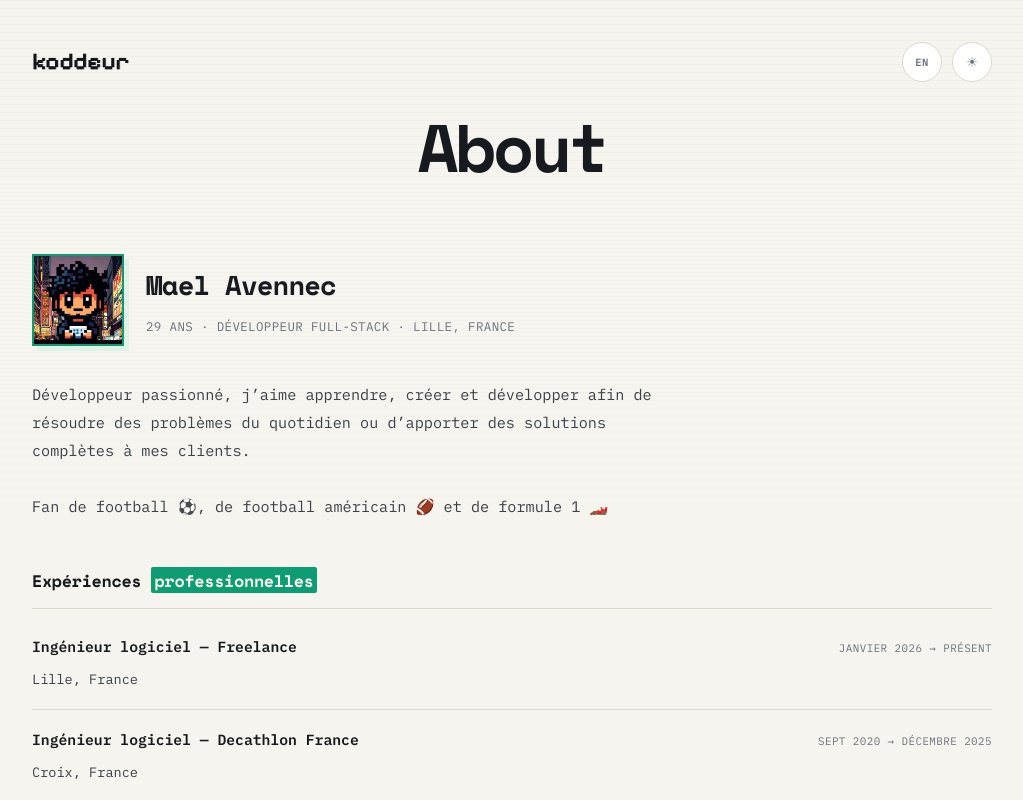
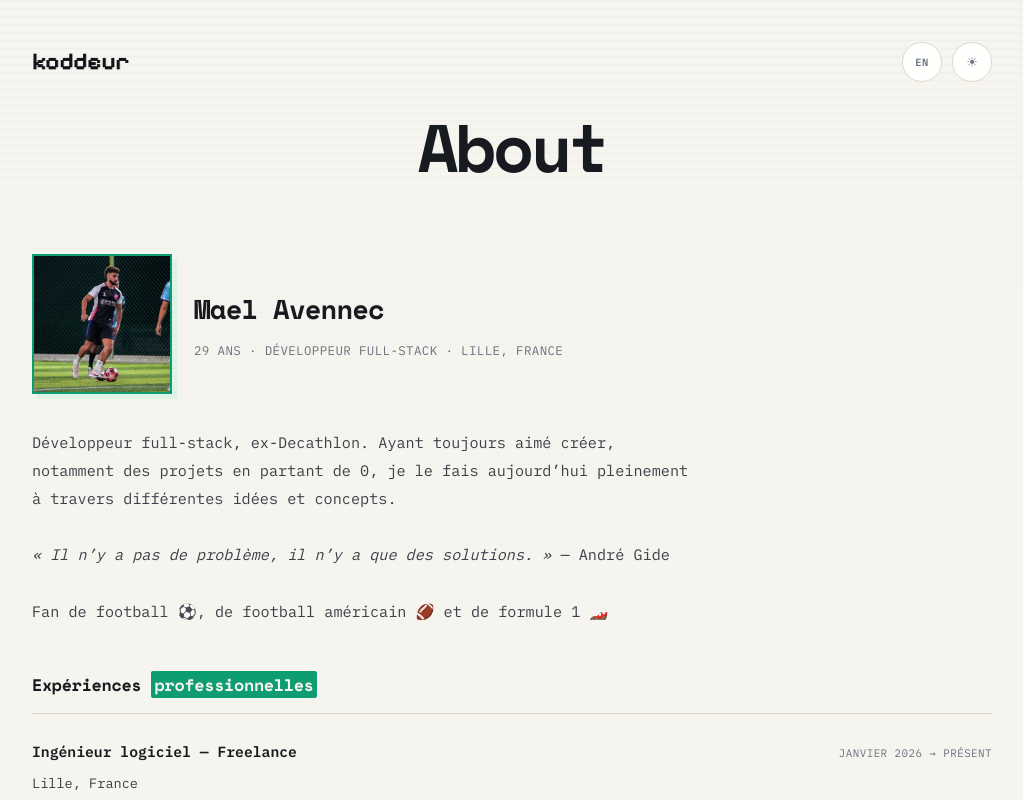
Before and after one commit to koddeur/koddeur-website, a Next.js app: page /about in a window 1280 px wide. Shown: the top 800 px of the page, without its empty margins (128-1151 px from the left). Built offline with nearby package versions, Linux system fonts and the light colour scheme.

Commit message:
Update about page photo with click-to-enlarge and rewrite bio

```diff
--- a/app/about/page.tsx
+++ b/app/about/page.tsx
@@ -1,5 +1,5 @@
-import Image from "next/image";
 import Link from "next/link";
+import { AboutPhoto } from "@/components/about-photo";
 import { highlightTitle } from "@/components/highlighted-title";
 import { Bi } from "@/components/i18n";
 import { LanguageToggle } from "@/components/language-toggle";
@@ -66,7 +66,7 @@ export default function AboutPage() {
       </header>
 
       <section className="about-profile">
-        <span className="about-photo"><Image src="/koddevr-logo.jpg" alt="Mael Avennec" width={184} height={184} /></span>
+        <AboutPhoto />
         <div className="about-identity">
           <h2>Mael Avennec</h2>
           <p><Bi fr="29 ans · Développeur Full-stack · Lille, France" en="29 y/o · Full-stack Developer · Lille, France" /></p>
@@ -75,8 +75,8 @@ export default function AboutPage() {
 
       <p className="about-bio">
         <Bi
-          fr={<>Développeur passionné, j&rsquo;aime apprendre, créer et développer afin de résoudre des problèmes du quotidien ou d&rsquo;apporter des solutions complètes à mes clients.<br /><br />Fan de football ⚽️, de football américain 🏈 et de formule 1 🏎️</>}
-          en={<>Passionate developer, I love learning, building and coding to solve everyday problems or deliver complete solutions for my clients.<br /><br />Fan of football ⚽️, American football 🏈 and Formula 1 🏎️</>}
+          fr={<>Développeur full-stack, ex-Decathlon. Ayant toujours aimé créer, notamment des projets en partant de 0, je le fais aujourd&rsquo;hui pleinement à travers différentes idées et concepts.<br /><br /><em>« Il n&rsquo;y a pas de problème, il n&rsquo;y a que des solutions. »</em> — André Gide<br /><br />Fan de football ⚽️, de football américain 🏈 et de formule 1 🏎️</>}
+          en={<>Full-stack developer, ex-Decathlon. I&rsquo;ve always loved building things, especially projects from scratch, and today I do it fully through different ideas and concepts.<br /><br /><em>&ldquo;There are no problems, only solutions.&rdquo;</em> — André Gide<br /><br />Fan of football ⚽️, American football 🏈 and Formula 1 🏎️</>}
         />
       </p>
 
--- a/app/globals.css
+++ b/app/globals.css
@@ -151,8 +151,12 @@ footer { display: flex; justify-content: space-between; margin-top: 38px; color:
 .article-page { width: min(100%, 760px); margin: 0 auto; }.article-kicker { justify-content: space-between; margin-bottom: 34px; }.article-kicker span { color: var(--electric-dim); }.article-page h1, .admin-heading h1 { margin: 0; font-family: "Space Mono", monospace; letter-spacing: -.06em; }.article-page h1 { font-size: clamp(1.85rem, 4.4vw, 3.4rem); line-height: 1.35; }.admin-heading h1 { font-size: clamp(2rem, 5vw, 3.85rem); line-height: 1.16; }.publish-date { margin: 26px 0 0; color: var(--muted); font-size: .72rem; letter-spacing: .04em; text-transform: uppercase; }.publish-date time { color: var(--electric-dim); }.publish-date .view-count { color: var(--muted); }.article-description { max-width: 660px; margin: 22px 0 0; color: var(--body-soft); font-size: 1rem; line-height: 1.8; }.article-tags { margin-top: 22px; }.article-rule { height: 1px; margin: 45px 0; background: var(--line); }
 
 .about-profile { display: flex; align-items: center; gap: 22px; margin-bottom: 34px; }
-.about-photo { display: block; width: 92px; height: 92px; flex: none; overflow: hidden; border: 2px solid var(--electric); box-shadow: 5px 5px 0 rgba(125, 240, 199, .19); background: var(--canvas-soft); }
-.about-photo img { width: 100%; height: 100%; object-fit: cover; }
+.about-photo { display: block; width: 140px; height: 140px; flex: none; overflow: hidden; border: 2px solid var(--electric); box-shadow: 5px 5px 0 rgba(125, 240, 199, .19); background: var(--canvas-soft); }
+.about-photo { padding: 0; cursor: zoom-in; }
+.about-photo img { display: block; width: 100%; height: 100%; object-fit: contain; }
+.photo-lightbox { max-width: none; max-height: none; padding: 0; border: 2px solid var(--electric); background: var(--canvas-soft); cursor: zoom-out; }
+.photo-lightbox::backdrop { background: rgba(0, 0, 0, .8); }
+.photo-lightbox img { display: block; width: min(90vw, 90vh); height: auto; }
 .about-identity h2 { margin: 0; color: var(--ink); font-family: "Space Mono", monospace; font-size: clamp(1.3rem, 3vw, 1.7rem); letter-spacing: -.03em; }
 .about-identity p { margin: 8px 0 0; color: var(--muted); font-size: .78rem; letter-spacing: .03em; text-transform: uppercase; }
 .about-bio { max-width: 660px; margin: 0 0 46px; color: var(--body-soft); font-size: .95rem; line-height: 1.85; }
--- /dev/null
+++ b/components/about-photo.tsx
@@ -0,0 +1,19 @@
+"use client";
+
+import Image from "next/image";
+import { useRef } from "react";
+
+export function AboutPhoto() {
+  const dialogRef = useRef<HTMLDialogElement>(null);
+
+  return (
+    <>
+      <button type="button" className="about-photo" onClick={() => dialogRef.current?.showModal()} aria-label="Agrandir la photo">
+        <Image src="/mael-football.jpg" alt="Mael Avennec" width={280} height={280} />
+      </button>
+      <dialog ref={dialogRef} className="photo-lightbox" onClick={() => dialogRef.current?.close()}>
+        <Image src="/mael-football.jpg" alt="Mael Avennec" width={1600} height={1600} sizes="min(90vw, 90vh)" />
+      </dialog>
+    </>
+  );
+}
```
Also changed, not shown: tasks/lessons.md (added, +1 -0 lines), public/mael-football.jpg (added).
